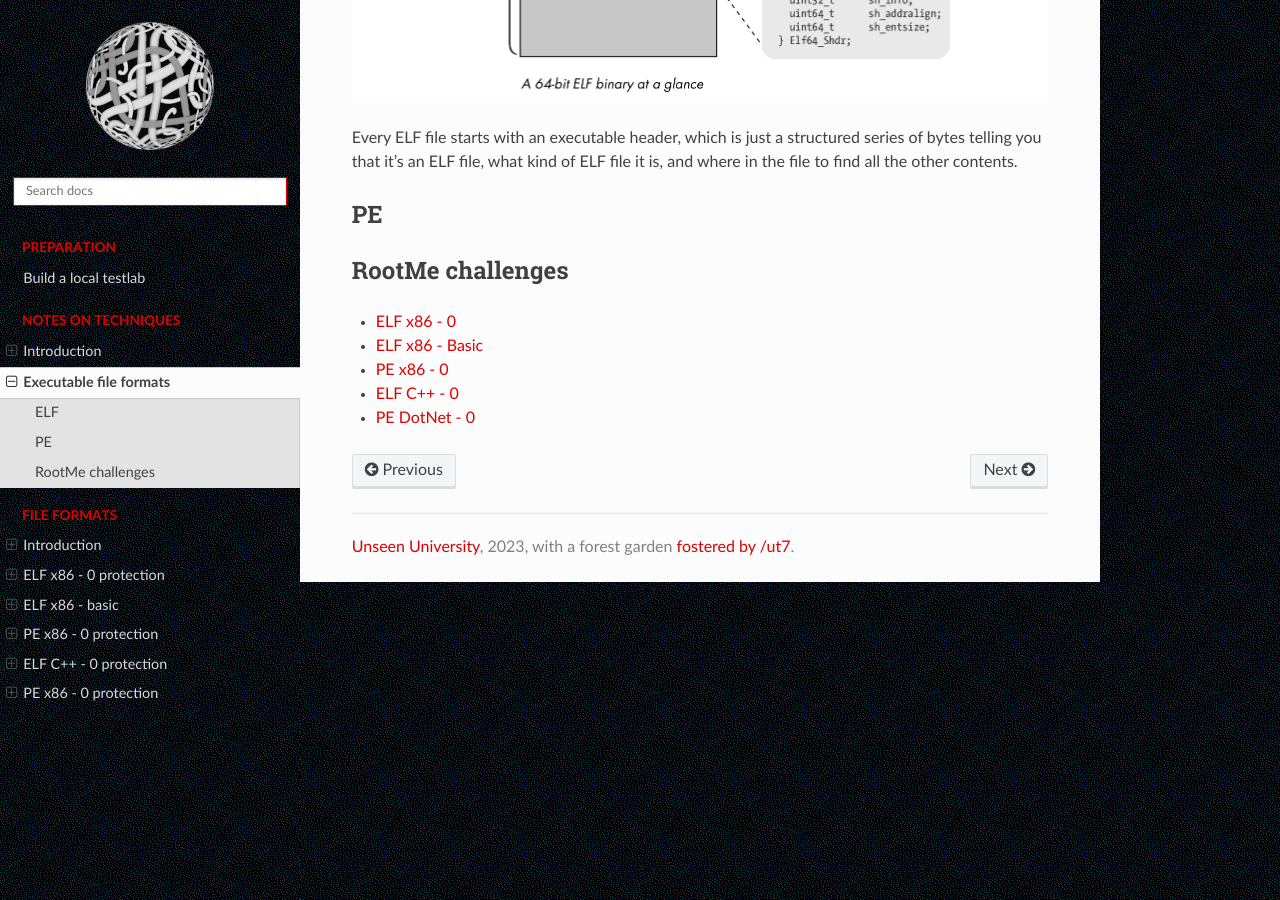
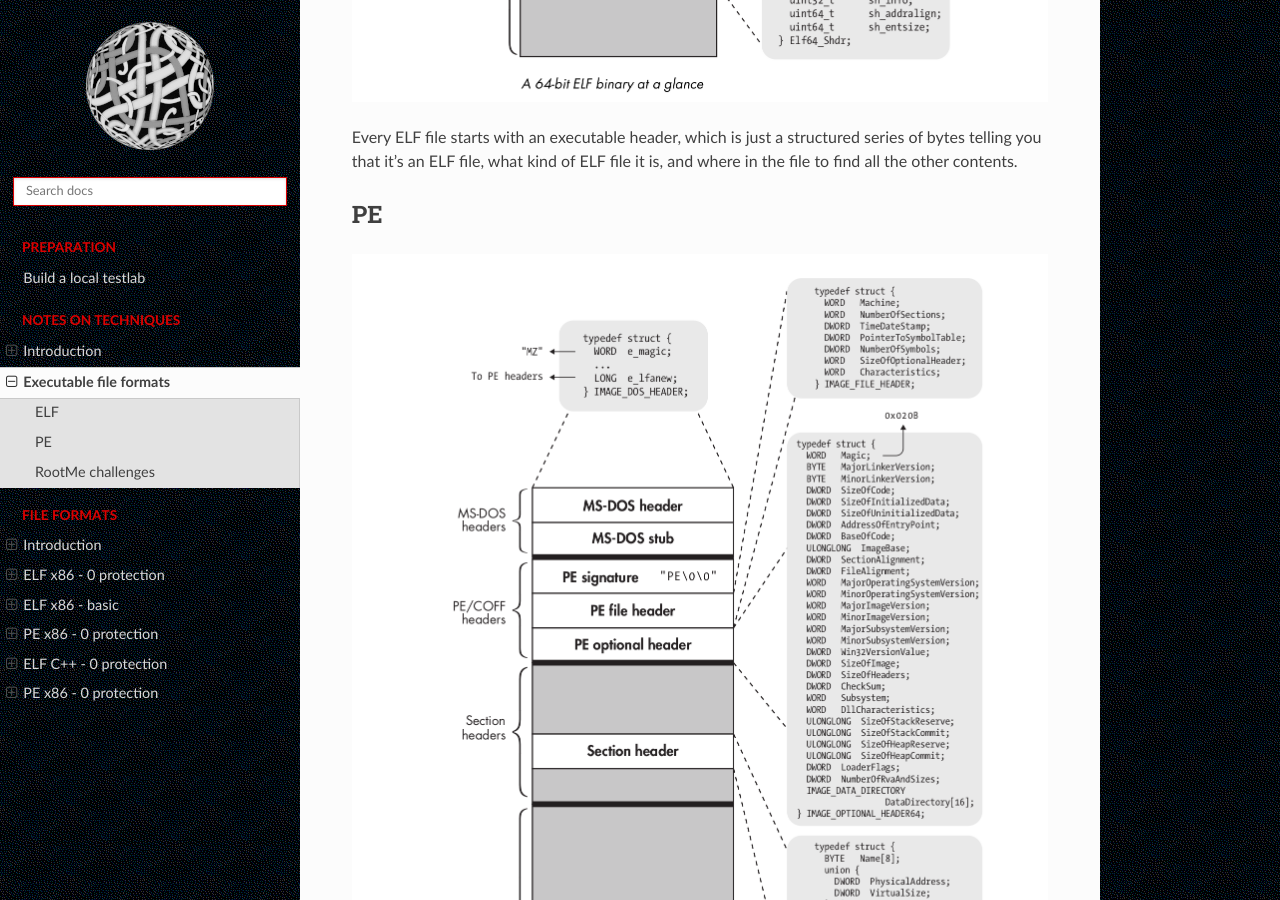
Before and after one commit to tymyrddin/red-reverse, a Sphinx documentation site: the page built from source/docs/notes/formats.md, in a window 1280 px wide and 900 px high, scrolled down 1102 px. Built offline with Sphinx 7.4.7 and the Read the Docs theme 2.0.0, drawn with Linux system fonts in a browser that asks for light colours.

Commit message:
32 bit PE at a glance

```diff
--- a/source/docs/notes/formats.md
+++ b/source/docs/notes/formats.md
@@ -10,6 +10,8 @@ Every ELF file starts with an executable header, which is just a structured seri
 
 ## PE
 
+![32 bit PE](../../_static/images/32-bit-pe.png)
+
 ## RootMe challenges
 
 * [ELF x86 - 0](../formats/elf-x86-0.md)
```
Also changed, not shown: source/_static/images/32-bit-pe.png (added).
